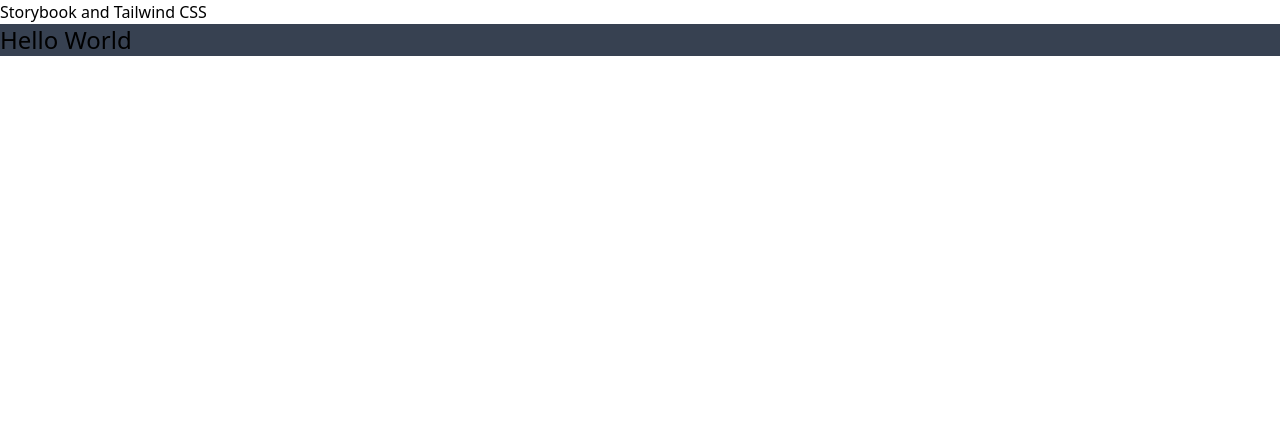
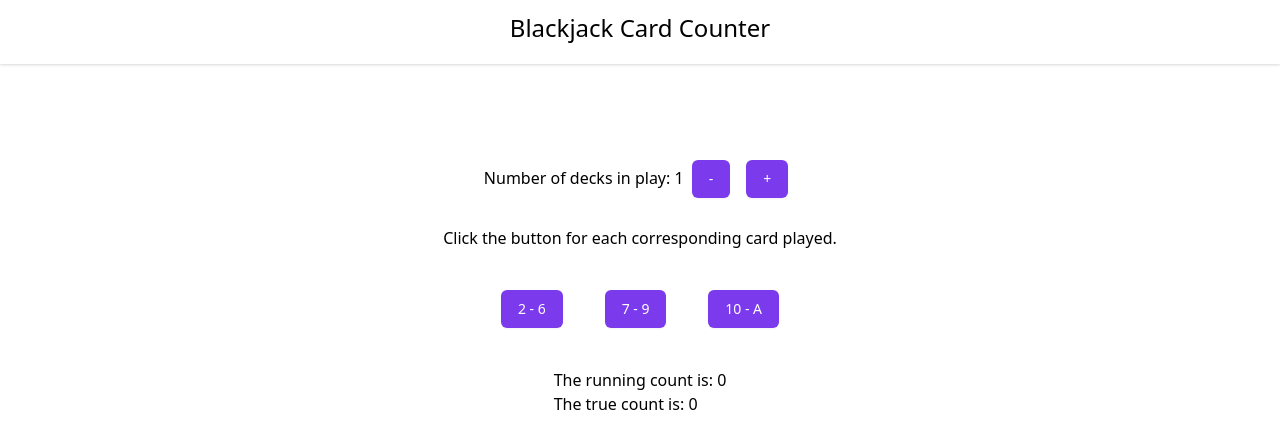
Before and after one commit to sandypockets/blackjack-card-counter, a Next.js app: page / in a window 1280 px wide. Shown: the top 448 px of the page. Built offline with nearby package versions, Linux system fonts and the light colour scheme.

Commit message:
Initial commit

```diff
--- /dev/null
+++ b/components/Button.jsx
@@ -0,0 +1,11 @@
+export default function Button({ children, handleClick, cardVal }) {
+  return (
+    <button
+      type="button"
+      className="min-w-max mx-2 inline-flex items-center px-4 py-2 border border-transparent text-sm font-medium rounded-md shadow-sm text-white bg-purple-600 hover:bg-purple-700 focus:outline-none focus:ring-2 focus:ring-offset-2 focus:ring-purple-500"
+      onClick={() => handleClick(cardVal)}
+    >
+      {children}
+    </button>
+  )
+}
--- /dev/null
+++ b/components/CardTracker.jsx
@@ -0,0 +1,37 @@
+import Button from "./Button";
+
+export default function CardTracker ({ runningCount, setRunningCount }) {
+
+  const handleClick = (cardValue) => {
+    console.log("handle click")
+    setRunningCount(runningCount += cardValue)
+  }
+
+  return (
+    <div>
+      <h3 className="flex justify-center pb-10">
+        Click the button for each corresponding card played.
+      </h3>
+      <div className="flex justify-around w-1/4 mx-auto">
+        <Button
+          handleClick={handleClick}
+          cardVal={-1}
+        >
+          2 - 6
+        </Button>
+        <Button
+          handleClick={handleClick}
+          cardVal={0}
+        >
+          7 - 9
+        </Button>
+        <Button
+          handleClick={handleClick}
+          cardVal={+1}
+        >
+          10 - A
+        </Button>
+      </div>
+    </div>
+  )
+}
--- /dev/null
+++ b/components/DeckQuantity.jsx
@@ -0,0 +1,29 @@
+import Button from "./Button";
+
+export default function DeckQuantity({ numOfDecks, setNumOfDecks }) {
+  const addRemoveDecks = (val) => {
+    if (numOfDecks + val > 0) {
+      setNumOfDecks(numOfDecks += val)
+    }
+  }
+
+  return (
+    <div className="flex justify-center pb-6">
+      <div className="pb-1">
+      Number of decks in play: {numOfDecks}
+      <Button
+        handleClick={addRemoveDecks}
+        cardVal={-1}
+      >
+        -
+      </Button>
+      <Button
+        handleClick={addRemoveDecks}
+        cardVal={+1}
+      >
+        +
+      </Button>
+      </div>
+    </div>
+  )
+}
--- /dev/null
+++ b/components/DisplayCount.jsx
@@ -0,0 +1,10 @@
+export default function DisplayCount({ runningCount, trueCount }) {
+  return (
+    <div className="flex justify-center pt-10">
+      <div>
+      <p>The running count is: {runningCount}</p>
+      <p>The true count is: {trueCount}</p>
+      </div>
+    </div>
+  )
+}
--- /dev/null
+++ b/components/Nav.jsx
@@ -0,0 +1,7 @@
+export default function Nav() {
+  return (
+    <nav className="h-16 w-screen shadow flex justify-center">
+      <h1 className="text-2xl pt-3">Blackjack Card Counter</h1>
+    </nav>
+  )
+}
--- a/pages/index.js
+++ /dev/null
@@ -1,10 +0,0 @@
-import HelloWorld from '../components/HelloWorld'
-
-export default function Home() {
-  return (
-    <div>
-      <h1>Storybook and Tailwind CSS</h1>
-      <HelloWorld />
-    </div>
-  )
-}
--- /dev/null
+++ b/pages/index.jsx
@@ -0,0 +1,28 @@
+import {useEffect, useState} from "react";
+import Nav from "../components/Nav";
+import CardTracker from "../components/CardTracker";
+import DisplayCount from "../components/DisplayCount";
+import DeckQuantity from "../components/DeckQuantity";
+
+export default function Home() {
+  const [numOfDecks, setNumOfDecks] = useState(1)
+  const [runningCount, setRunningCount] = useState(0)
+  const [trueCount, setTrueCount] = useState(0)
+
+  useEffect(() => {
+    if (numOfDecks > 0) {
+      setTrueCount(runningCount / numOfDecks)
+    }
+  })
+
+  return (
+    <main>
+      <Nav />
+      <section className="pt-24">
+        <DeckQuantity numOfDecks={numOfDecks} setNumOfDecks={setNumOfDecks} />
+        <CardTracker runningCount={runningCount} setRunningCount={setRunningCount} />
+        <DisplayCount runningCount={runningCount} trueCount={trueCount} />
+      </section>
+    </main>
+  )
+}
```
